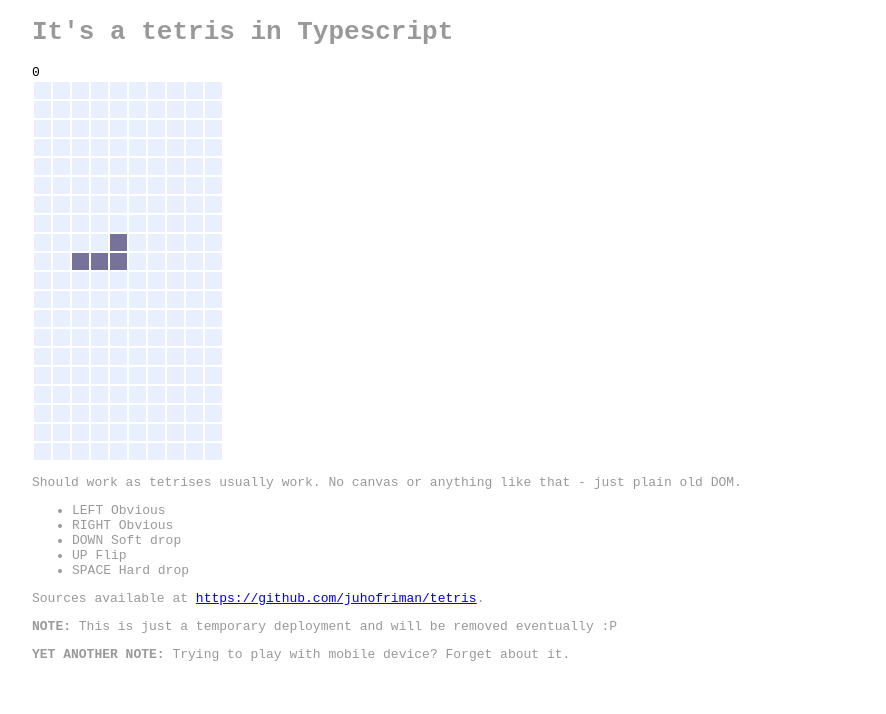
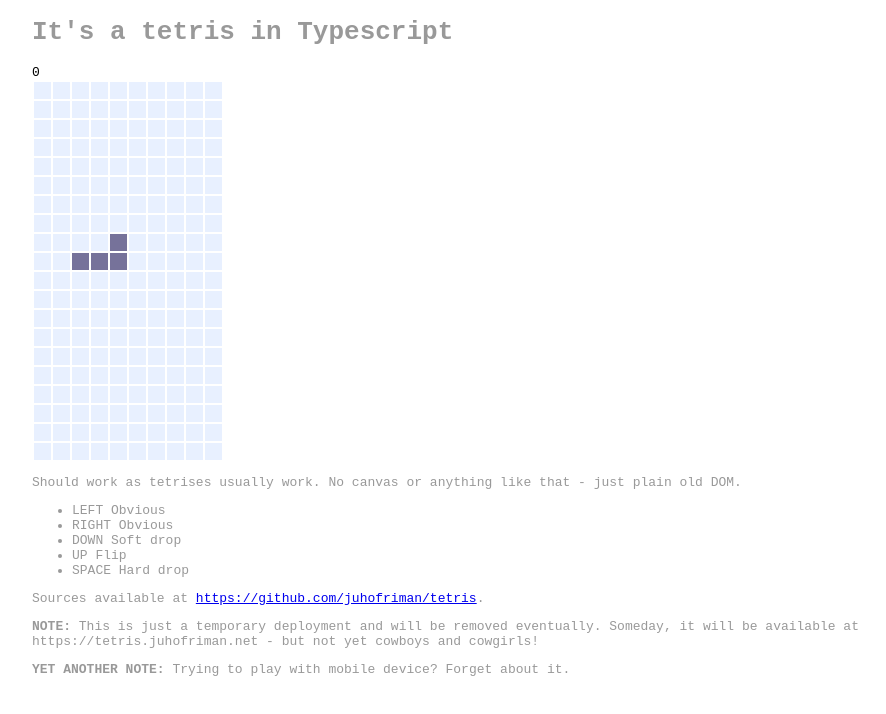
Before and after one commit to juhofriman/tetris, a website built with webpack: page src/index.html in a window 1280 px wide. Shown: the whole page, without its empty margins (136-1022 px from the left). Built offline with nearby package versions, Linux system fonts and the light colour scheme.

Commit message:
Some more index.html

```diff
--- a/src/index.html
+++ b/src/index.html
@@ -42,7 +42,7 @@
 
       <p>Sources available at <a href="https://github.com/juhofriman/tetris">https://github.com/juhofriman/tetris</a>.</p>
 
-      <p><strong>NOTE: </strong> This is just a temporary deployment and will be removed eventually :P</p>
+      <p><strong>NOTE: </strong> This is just a temporary deployment and will be removed eventually. Someday, it will be available at https://tetris.juhofriman.net - but not yet cowboys and cowgirls!</p>
       <p><strong>YET ANOTHER NOTE: </strong> Trying to play with mobile device? Forget about it.</p>
     </div>
   </div>
```
